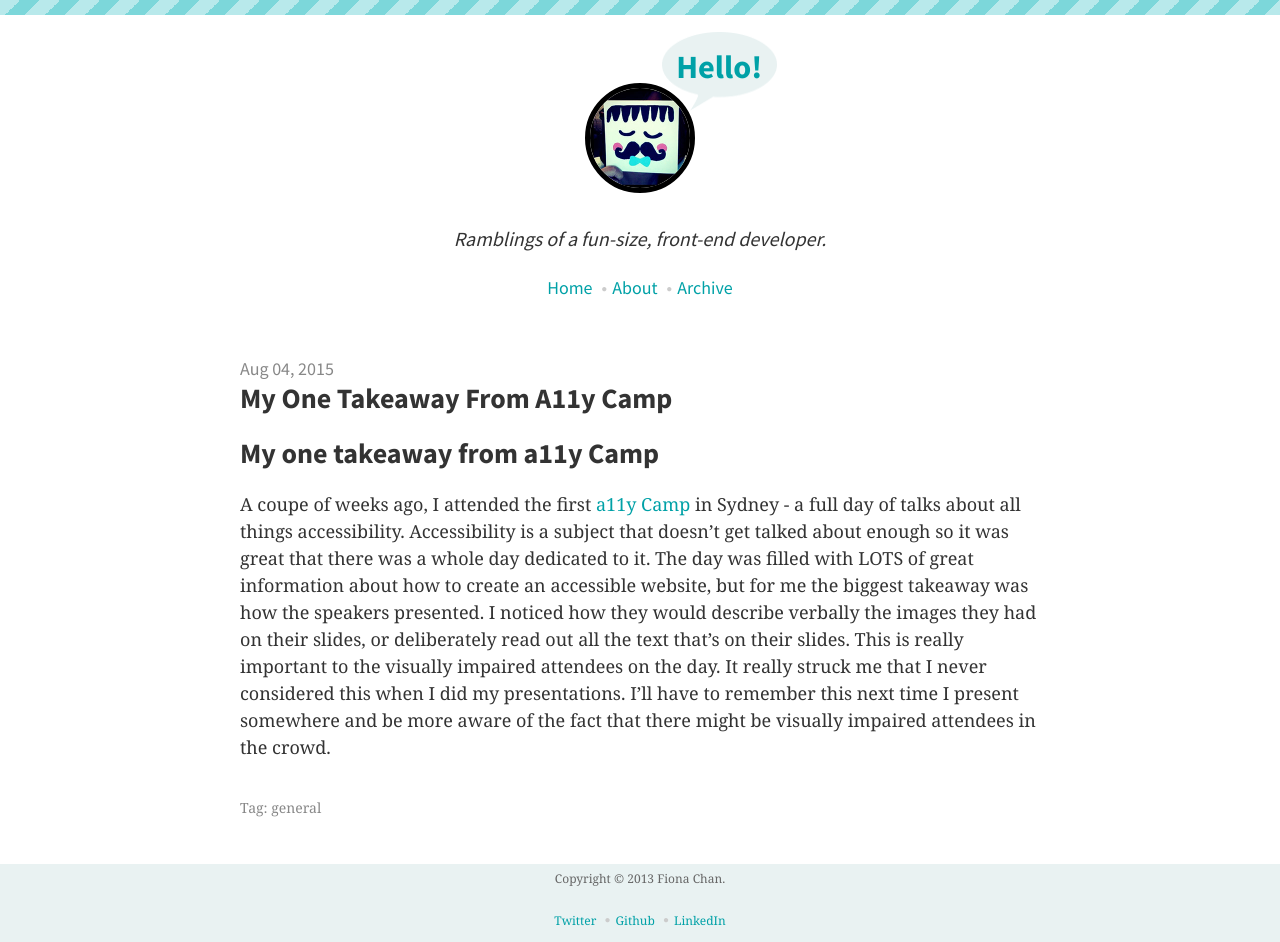
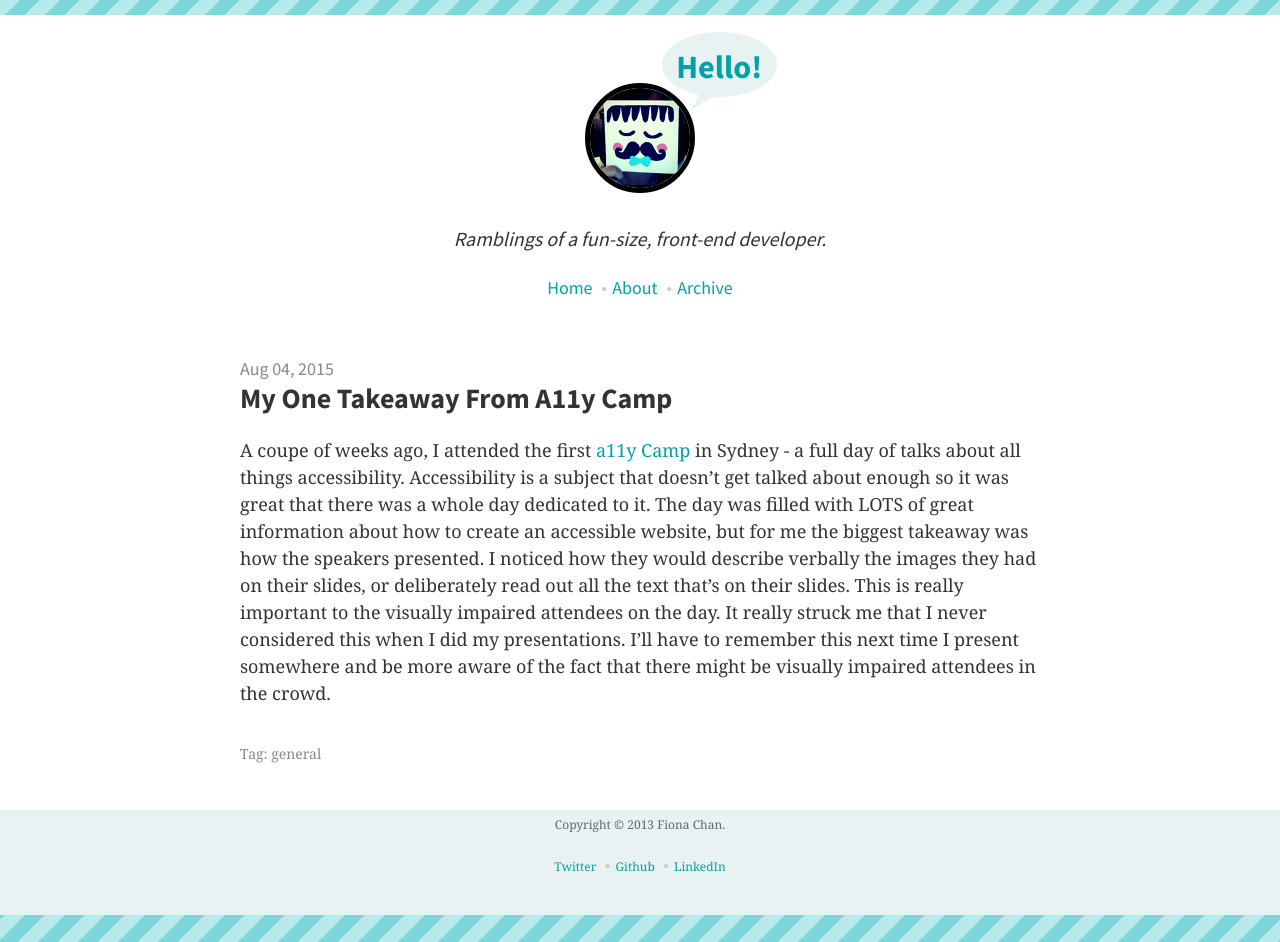
Before and after one commit to enterstudio/mobywhale-chan.github.io, a Jekyll site: the page built from _posts/2015-08-04-my-one-takeaway-from-a11y-camp.md, in a window 1280 px wide. Built offline with Jekyll 4.4.1, drawn with Linux system fonts in a browser that asks for light colours; Markdown is read by kramdown in place of the engine named in the settings.

Commit message:
Updated 2015-08-04-my-one-takeaway-from-a11y-camp.md

```diff
--- a/_posts/2015-08-04-my-one-takeaway-from-a11y-camp.md
+++ b/_posts/2015-08-04-my-one-takeaway-from-a11y-camp.md
@@ -5,6 +5,4 @@ category: general
 ---
 
 
-## My one takeaway from a11y Camp
-
 A coupe of weeks ago, I attended the first [a11y Camp](http://a11ybytes.org/a11y-camp/) in Sydney - a full day of talks about all things accessibility. Accessibility is a subject that doesn’t get talked about enough so it was great that there was a whole day dedicated to it. The day was filled with LOTS of great information about how to create an accessible website, but for me the biggest takeaway was how the speakers presented. I noticed how they would describe verbally the images they had on their slides, or deliberately read out all the text that's on their slides. This is really important to the visually impaired attendees on the day. It really struck me that I never considered this when I did my presentations. I'll have to remember this next time I present somewhere and be more aware of the fact that there might be visually impaired attendees in the crowd.
```
